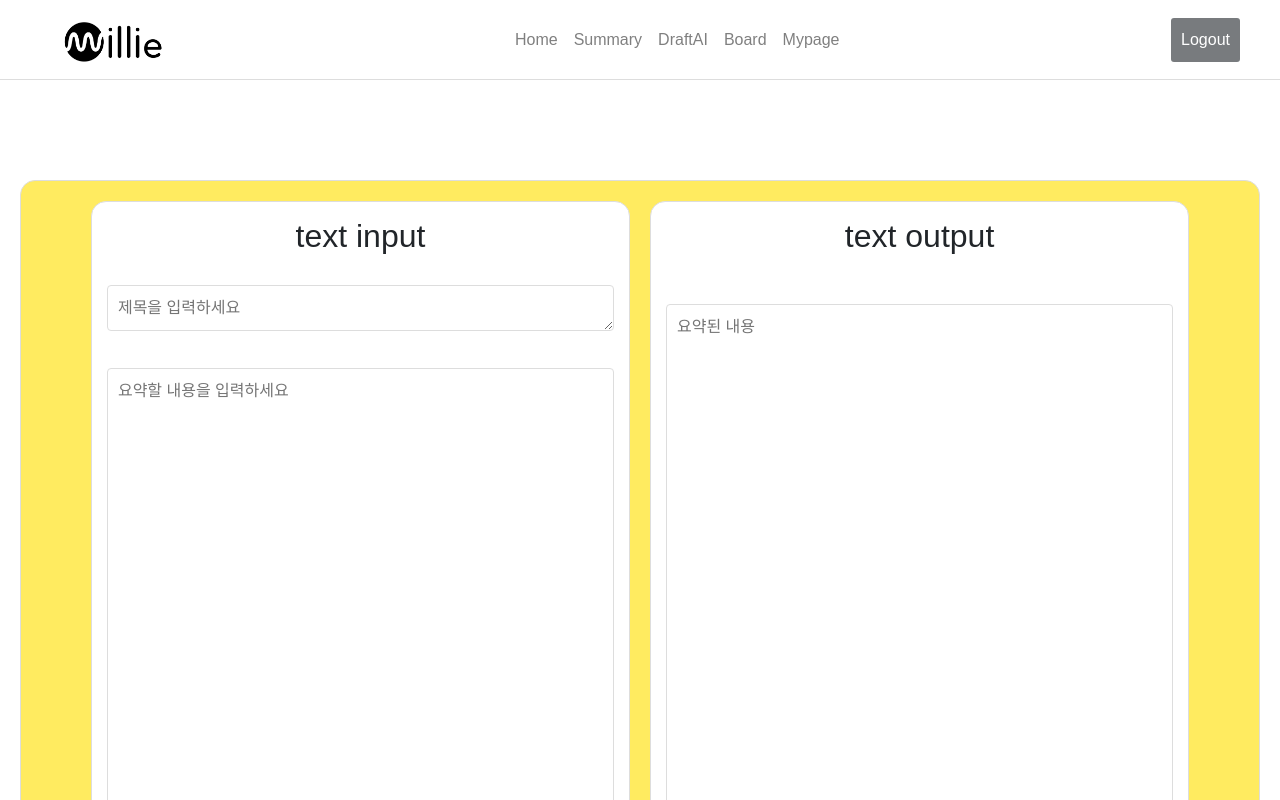
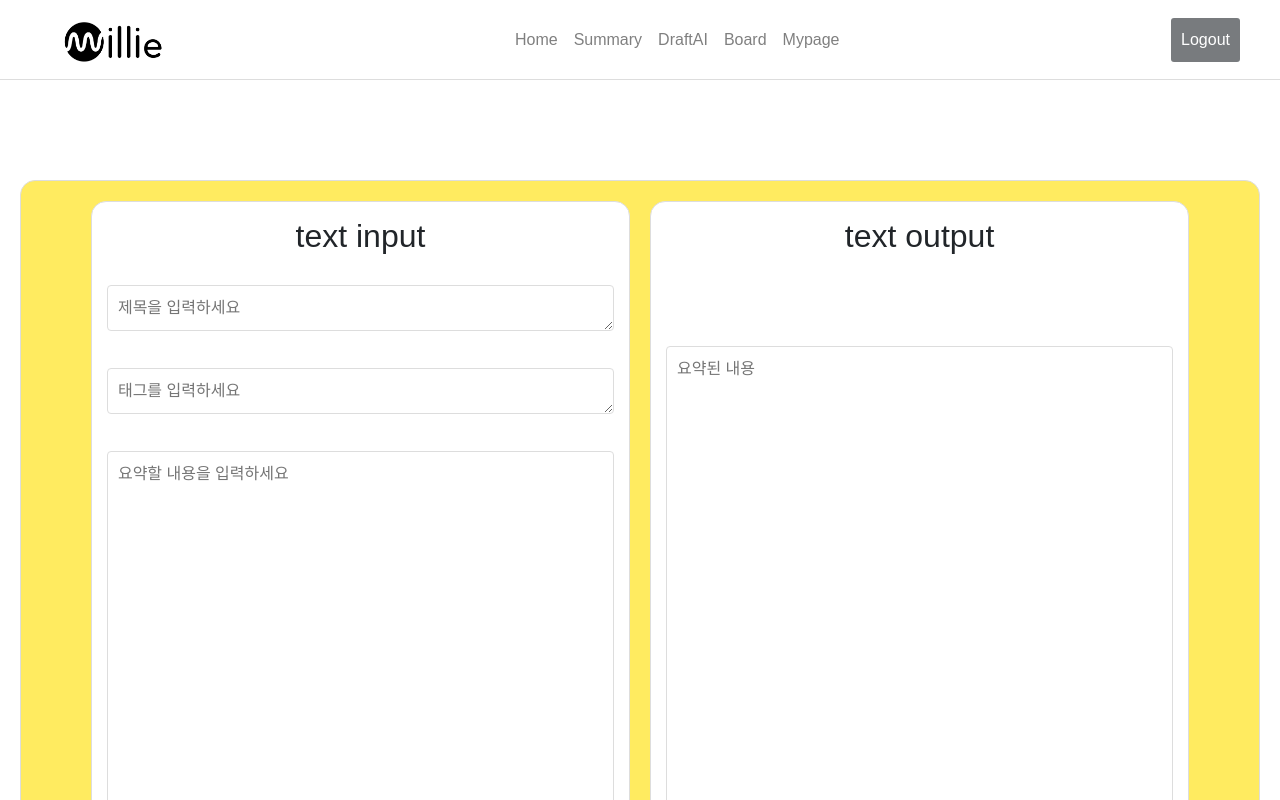
Before and after one commit to kt-bigproject30/front, a React (Create React App) app: page /summary in a window 1280 px wide. Shown: the top 800 px of the page. Built offline with nearby package versions, Linux system fonts and the light colour scheme; a web font is replaced by a local one.

Commit message:
tag 추가

```diff
--- a/src/component/summary.jsx
+++ b/src/component/summary.jsx
@@ -168,6 +168,15 @@ const Summary = () => {
             required
           ></textarea>
         </div>
+        <div className="tag-text">
+          <textarea
+            // value={textInput}
+            // onChange={(e) => setTextInput(e.target.value)}
+            rows="1"
+            placeholder="태그를 입력하세요"
+            required
+          ></textarea>
+        </div>
         <div className="summary-text">
           <textarea
             value={textInput}
--- a/src/css/summary.css
+++ b/src/css/summary.css
@@ -160,10 +160,23 @@ a {
 
 /* 폼 스타일 */
 .title-text {
-  margin-bottom: 0px;
+  margin-bottom: 5px;
 }
 
 .title-text textarea {
+  width: 100%;
+  padding: 10px; /* 입력 필드 패딩 추가 */
+  border: 1px solid #ddd;
+  border-radius: 4px;
+  resize: vertical;
+  min-height: 10px; /* 텍스트 영역 최소 높이 설정 */
+}
+
+.tag-text {
+  margin-bottom: 5px;
+}
+
+.tag-text textarea {
   width: 100%;
   padding: 10px; /* 입력 필드 패딩 추가 */
   border: 1px solid #ddd;
```
